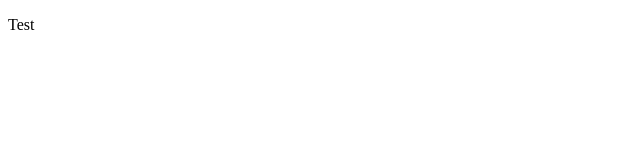
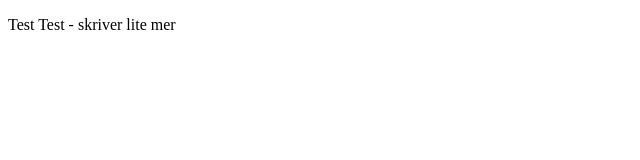
Before and after one commit to SandraS78/GitHubTest9, a plain HTML site: page index.html in a window 1280 px wide. Shown: the whole page, without its empty margins (0-640 px from the left). Drawn offline with Linux system fonts and the light colour scheme.

Commit message:
förändring

```diff
--- a/index.html
+++ b/index.html
@@ -8,6 +8,7 @@
 <body>
     <p>
         Test
+        Test - skriver lite mer
     </p>
 
 </body>
```
